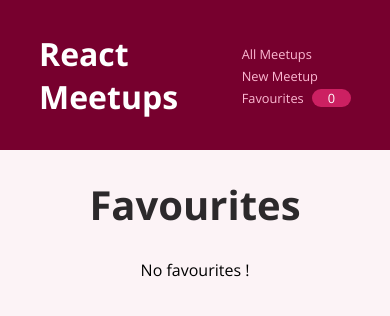
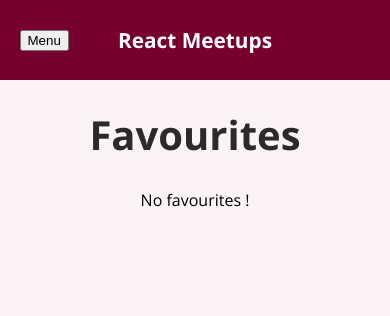
Before and after one commit to niloysikdar/React-Meetups, a React (Create React App) app: page /favourites in a window 390 px wide. Shown: the top 316 px of the page. Built offline with nearby package versions, Linux system fonts and the light colour scheme; the HTML template or start-up script is replaced by a standard one.

Commit message:
fixed >540px menu, added toggle button for <540px ... nothing to toggle yet

```diff
--- a/src/components/MainNavigation.jsx
+++ b/src/components/MainNavigation.jsx
@@ -2,7 +2,7 @@ import { Link } from "react-router-dom";
 import classes from "./MainNavigation.module.css";
 import { useContext } from "react";
 import FavouritesContext from "../store/favourites-context";
-
+import MobileNavigation from "./MobileNavigation";
 const MainNavigation = () => {
   const favouriteCtx = useContext(FavouritesContext);
 
@@ -10,7 +10,7 @@ const MainNavigation = () => {
     <header className={classes.header}>
       <div className={classes.logo}>React Meetups</div>
 
-      <nav>
+      <nav className={classes.desktop_navigation}>
         <ul>
           <li>
             <Link to="/">All Meetups</Link>
@@ -28,6 +28,7 @@ const MainNavigation = () => {
           </li>
         </ul>
       </nav>
+      <MobileNavigation />
     </header>
   );
 };
--- a/src/components/MainNavigation.module.css
+++ b/src/components/MainNavigation.module.css
@@ -14,7 +14,7 @@
   font-weight: bold;
 }
 
-.header ul {
+.header nav ul {
   list-style: none;
   margin: 0;
   padding: 0;
@@ -22,19 +22,19 @@
   align-items: baseline;
 }
 
-.header li {
+.header nav li {
   margin-left: 3rem;
 }
 
-.header a {
+.header nav a {
   text-decoration: none;
   font-size: 1.5rem;
   color: #fcb8d2;
 }
 
-.header a:hover,
-.header a:active,
-.header a.active {
+.header nav a:hover,
+.header nav a:active,
+.header nav a.active {
   color: white;
 }
 
@@ -46,17 +46,57 @@
   margin-left: 0.5rem;
 }
 
-@media screen and (max-width: 540px) {
-  .header a {
-    font-size: 0.8rem;
+@media screen and (max-width: 1050px) {
+  .header {
+    padding: 0 6%;
+  }
+
+  .logo {
+    font-size: 1.5rem;
+  }
+
+  .header nav li {
+    margin-left: 2rem;
+  }
+
+  .header nav a {
+    font-size: 1.1rem;
+  }
+
+  .badge {
+    margin: 0 0 0 0.2em;
+    padding: 0 0.6em;
   }
 }
+
 @media screen and (max-width: 720px) {
   .header {
-    height: 100%;
-    padding: 2em 10%;
+    padding: 0 5%;
   }
-  .header ul {
-    flex-direction: column;
+
+  .logo {
+    font-size: 1.1rem;
+  }
+
+  .header nav li {
+    margin-left: 0.9rem;
+  }
+
+  .header nav a {
+    font-size: 0.9rem;
   }
 }
+
+@media screen and (max-width: 540px) {
+  .header {
+    position: relative;
+  }
+
+  .logo {
+    margin: auto;
+    font-size: 1.3rem;
+  }
+  .header nav {
+    display: none;
+  }
+}
--- /dev/null
+++ b/src/components/MobileNavigation.jsx
@@ -0,0 +1,7 @@
+import classes from "./MobileNavigation.module.css";
+
+const MobileNavigation = () => {
+  return <button className={classes.mobile_navigation}>Menu</button>;
+};
+
+export default MobileNavigation;
--- /dev/null
+++ b/src/components/MobileNavigation.module.css
@@ -0,0 +1,9 @@
+.mobile_navigation {
+  display: none;
+}
+@media screen and (max-width: 540px) {
+  .mobile_navigation {
+    display: block;
+    position: absolute;
+  }
+}
```
Also changed, not shown: 1 other file (tests, documents, lock files or other folders).
